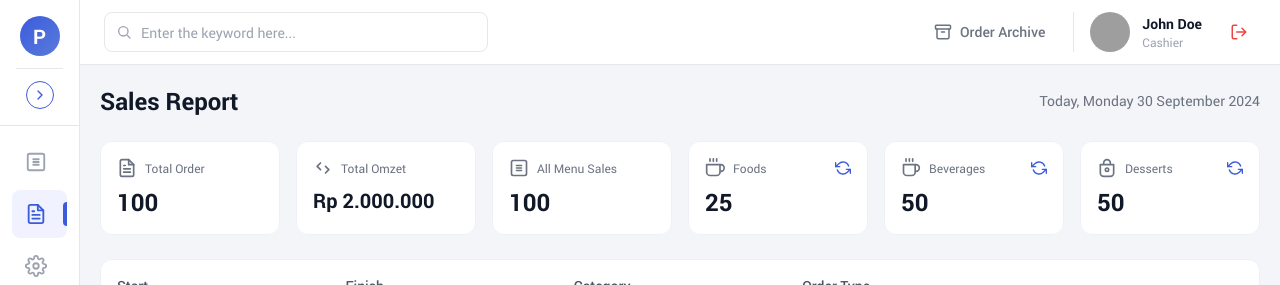
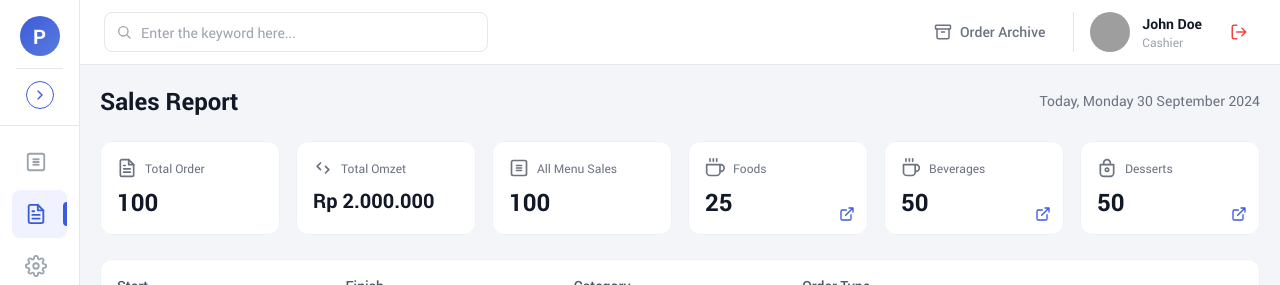
Before and after one commit to ricky-blip/pos-frontend, a React (Vite) app: page /dashboard/sales-report in a window 1280 px wide. Shown: the top 285 px of the page. Built offline with nearby package versions, Linux system fonts and the light colour scheme; grey boxes are pictures that could not be loaded.

Commit message:
UI auth, cashier, fix icon sales report in kasir, fix readme md

```diff
--- a/src/features/cashier/sales-report/pages/SalesReportPage.jsx
+++ b/src/features/cashier/sales-report/pages/SalesReportPage.jsx
@@ -74,27 +74,6 @@ function DessertIcon() {
     <svg width="20" height="20" viewBox="0 0 24 24" fill="none" aria-hidden="true">
       <path
         d="M12 2a4 4 0 00-4 4v2h8V6a4 4 0 00-4-4zM4 8v10a4 4 0 004 4h8a4 4 0 004-4V8H4zM12 16a2 2 0 100-4 2 2 0 000 4z"
-        stroke="currentColor"
-        strokeWidth="2"
-        strokeLinecap="round"
-        strokeLinejoin="round"
-      />
-    </svg>
-  );
-}
-
-function RefreshIcon() {
-  return (
-    <svg width="16" height="16" viewBox="0 0 24 24" fill="none" aria-hidden="true">
-      <path
-        d="M1 4v6h6M23 20v-6h-6"
-        stroke="currentColor"
-        strokeWidth="2"
-        strokeLinecap="round"
-        strokeLinejoin="round"
-      />
-      <path
-        d="M20.49 9A9 9 0 005.64 5.64L1 10M23 14l-4.64 4.36A9 9 0 013.51 15"
         stroke="currentColor"
         strokeWidth="2"
         strokeLinecap="round"
@@ -301,57 +280,51 @@ export default function SalesReportPage() {
             </div>
 
             {/* Foods */}
-            <div className="rounded-xl border border-[#edf1f7] bg-white p-4">
-              <div className="flex items-center justify-between text-[#6b7280]">
-                <div className="flex items-center gap-2">
+            <div className="relative rounded-xl border border-[#edf1f7] bg-white p-4">
+              <div className="flex items-center gap-2 text-[#6b7280]">
                 <FoodIcon />
                 <span className="text-xs">Foods</span>
               </div>
+              <p className="mt-2 text-2xl font-bold text-[#111827]">25</p>
               <button
                 type="button"
                 onClick={() => handleCategoryClick("foods")}
-                  className="text-[#3b5bdb] hover:text-[#3552c7]"
+                className="absolute bottom-3 right-3 text-[#3b5bdb] hover:text-[#3552c7]"
               >
-                  <RefreshIcon />
+                <ExternalLinkIcon />
               </button>
-              </div>
-              <p className="mt-2 text-2xl font-bold text-[#111827]">25</p>
             </div>
 
             {/* Beverages */}
-            <div className="rounded-xl border border-[#edf1f7] bg-white p-4">
-              <div className="flex items-center justify-between text-[#6b7280]">
-                <div className="flex items-center gap-2">
+            <div className="relative rounded-xl border border-[#edf1f7] bg-white p-4">
+              <div className="flex items-center gap-2 text-[#6b7280]">
                 <BeverageIcon />
                 <span className="text-xs">Beverages</span>
               </div>
+              <p className="mt-2 text-2xl font-bold text-[#111827]">50</p>
               <button
                 type="button"
                 onClick={() => handleCategoryClick("beverages")}
-                  className="text-[#3b5bdb] hover:text-[#3552c7]"
+                className="absolute bottom-3 right-3 text-[#3b5bdb] hover:text-[#3552c7]"
               >
-                  <RefreshIcon />
+                <ExternalLinkIcon />
               </button>
-              </div>
-              <p className="mt-2 text-2xl font-bold text-[#111827]">50</p>
             </div>
 
             {/* Desserts */}
-            <div className="rounded-xl border border-[#edf1f7] bg-white p-4">
-              <div className="flex items-center justify-between text-[#6b7280]">
-                <div className="flex items-center gap-2">
+            <div className="relative rounded-xl border border-[#edf1f7] bg-white p-4">
+              <div className="flex items-center gap-2 text-[#6b7280]">
                 <DessertIcon />
                 <span className="text-xs">Desserts</span>
               </div>
+              <p className="mt-2 text-2xl font-bold text-[#111827]">50</p>
               <button
                 type="button"
                 onClick={() => handleCategoryClick("desserts")}
-                  className="text-[#3b5bdb] hover:text-[#3552c7]"
+                className="absolute bottom-3 right-3 text-[#3b5bdb] hover:text-[#3552c7]"
               >
-                  <RefreshIcon />
+                <ExternalLinkIcon />
               </button>
-              </div>
-              <p className="mt-2 text-2xl font-bold text-[#111827]">50</p>
             </div>
           </div>
 
```
Also changed, not shown: 1 other file (tests, documents, lock files or other folders). Lines whose indentation alone changed are shown as unchanged.
